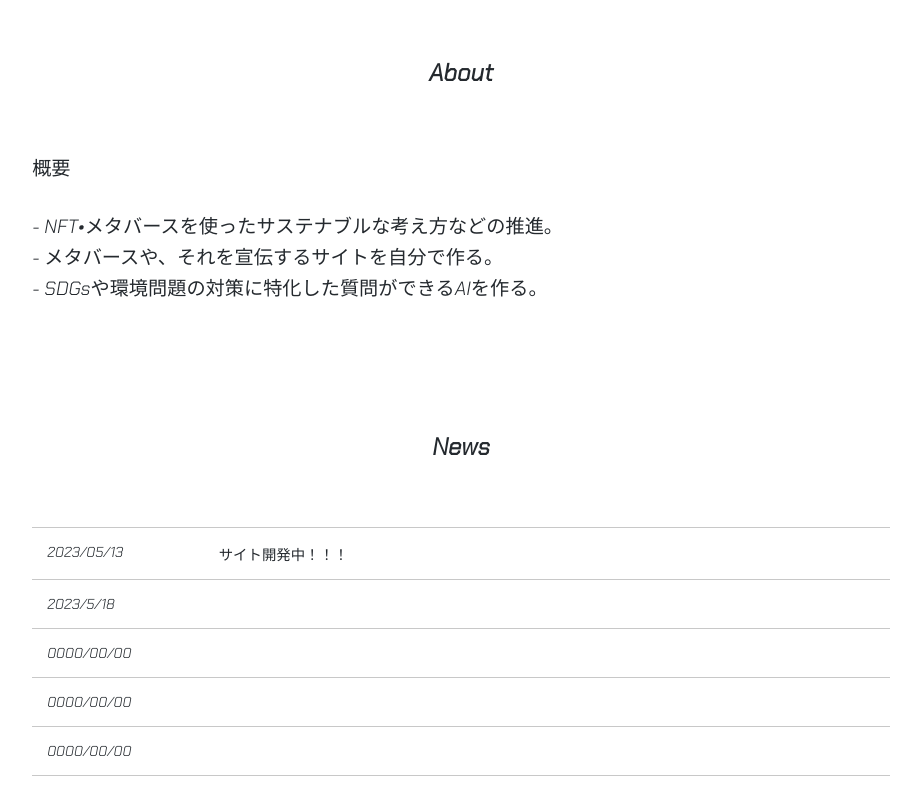
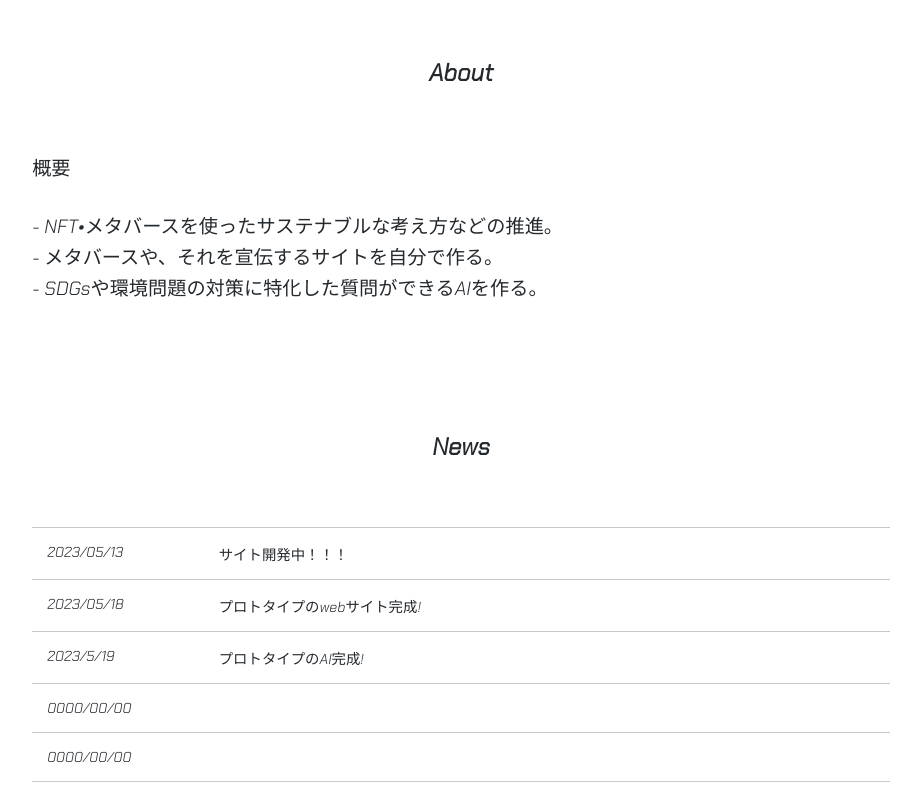
Before and after one commit to IZoFuuuuuuuu/sifeoverview, a plain HTML site: page index.html in a window 1280 px wide. Shown: the part 598-1398 px from the top of the page, without its empty margins (179-1100 px from the left). Drawn offline with nearby package versions, Linux system fonts and the light colour scheme; some packages are replaced by stand-ins of ours.

Commit message:
Create index.html

```diff
--- a/index.html
+++ b/index.html
@@ -55,10 +55,10 @@
         <dl>
           <dt>2023/05/13</dt>
           <dd>サイト開発中！！！</dd>
-          <dt>2023/5/18</dt>
-          <dd></dd>
-          <dt>0000/00/00</dt>
-          <dd></dd>
+          <dt>2023/05/18</dt>
+          <dd>プロトタイプのwebサイト完成!</dd>
+          <dt>2023/5/19</dt>
+          <dd>プロトタイプのAI完成!</dd>
           <dt>0000/00/00</dt>
           <dd></dd>
           <dt>0000/00/00</dt>
```
